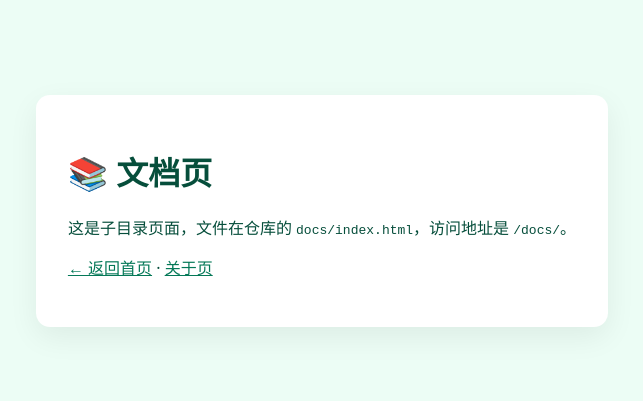
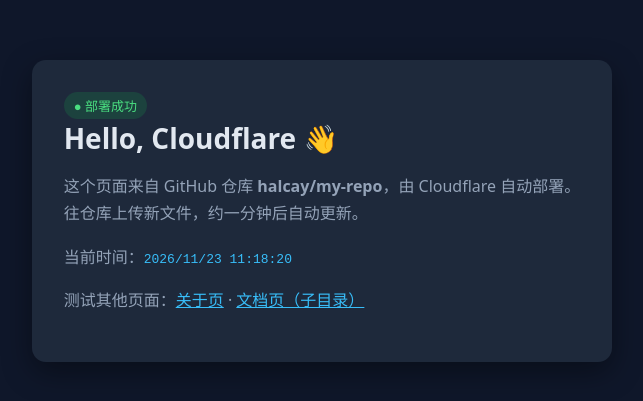
Before and after one commit to halcay/my-repo-liuyanben, a plain HTML site: page docs/index.html in a window 1280 px wide. Shown: the part 189-590 px from the top of the page, without its empty margins (318-961 px from the left). Drawn offline with Linux system fonts and the light colour scheme.

Commit message:
upload via web: index.html

```diff
--- a/docs/index.html
+++ b/docs/index.html
@@ -3,18 +3,29 @@
 <head>
 <meta charset="utf-8">
 <meta name="viewport" content="width=device-width,initial-scale=1">
-<title>文档</title>
+<title>我的站点</title>
 <style>
-  body{margin:0;font-family:system-ui,"Microsoft YaHei",sans-serif;background:#ecfdf5;color:#064e3b;min-height:100vh;display:flex;align-items:center;justify-content:center}
-  .card{max-width:520px;margin:16px;padding:32px;background:#fff;border-radius:14px;box-shadow:0 10px 30px #0001}
-  a{color:#047857}
+  body{margin:0;font-family:system-ui,"Microsoft YaHei",sans-serif;background:#0f172a;color:#e2e8f0;min-height:100vh;display:flex;align-items:center;justify-content:center}
+  .card{max-width:520px;margin:16px;padding:32px;background:#1e293b;border-radius:14px;box-shadow:0 10px 30px #0006}
+  h1{margin:0 0 8px;font-size:28px}
+  p{color:#94a3b8;line-height:1.7}
+  .ok{display:inline-block;padding:4px 10px;border-radius:99px;background:#16a34a33;color:#4ade80;font-size:13px}
+  #t{font-family:monospace;color:#38bdf8}
 </style>
 </head>
 <body>
 <div class="card">
-  <h1>📚 文档页</h1>
-  <p>这是子目录页面，文件在仓库的 <code>docs/index.html</code>，访问地址是 <code>/docs/</code>。</p>
-  <p><a href="/">← 返回首页</a> · <a href="/about.html">关于页</a></p>
+  <span class="ok">● 部署成功</span>
+  <h1>Hello, Cloudflare 👋</h1>
+  <p>这个页面来自 GitHub 仓库 <b>halcay/my-repo</b>，由 Cloudflare 自动部署。<br>
+  往仓库上传新文件，约一分钟后自动更新。</p>
+  <p>当前时间：<span id="t"></span></p>
+  <p>测试其他页面：<a href="/about.html" style="color:#38bdf8">关于页</a> ·
+  <a href="/docs/" style="color:#38bdf8">文档页（子目录）</a></p>
 </div>
+<script>
+  const t = document.getElementById('t');
+  setInterval(() => t.textContent = new Date().toLocaleString('zh-CN'), 1000);
+</script>
 </body>
 </html>
```
